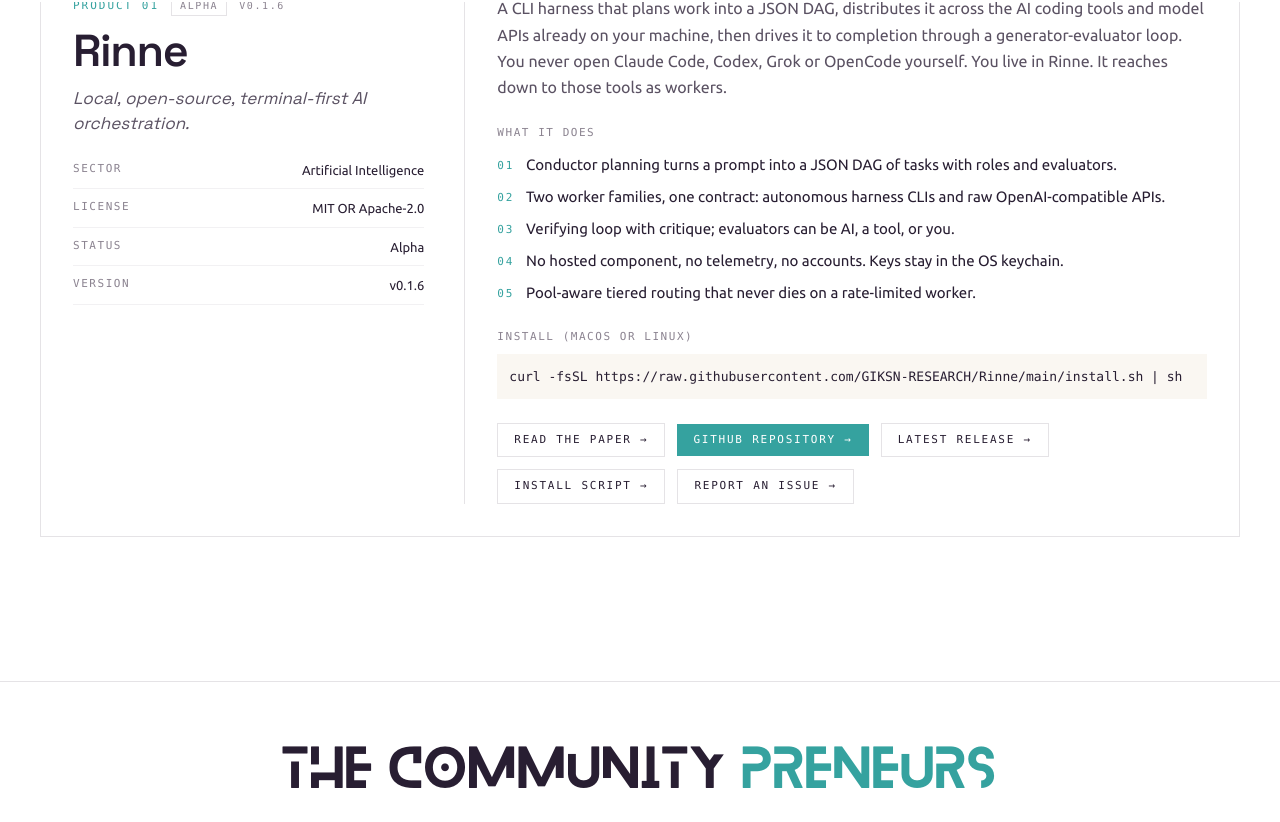
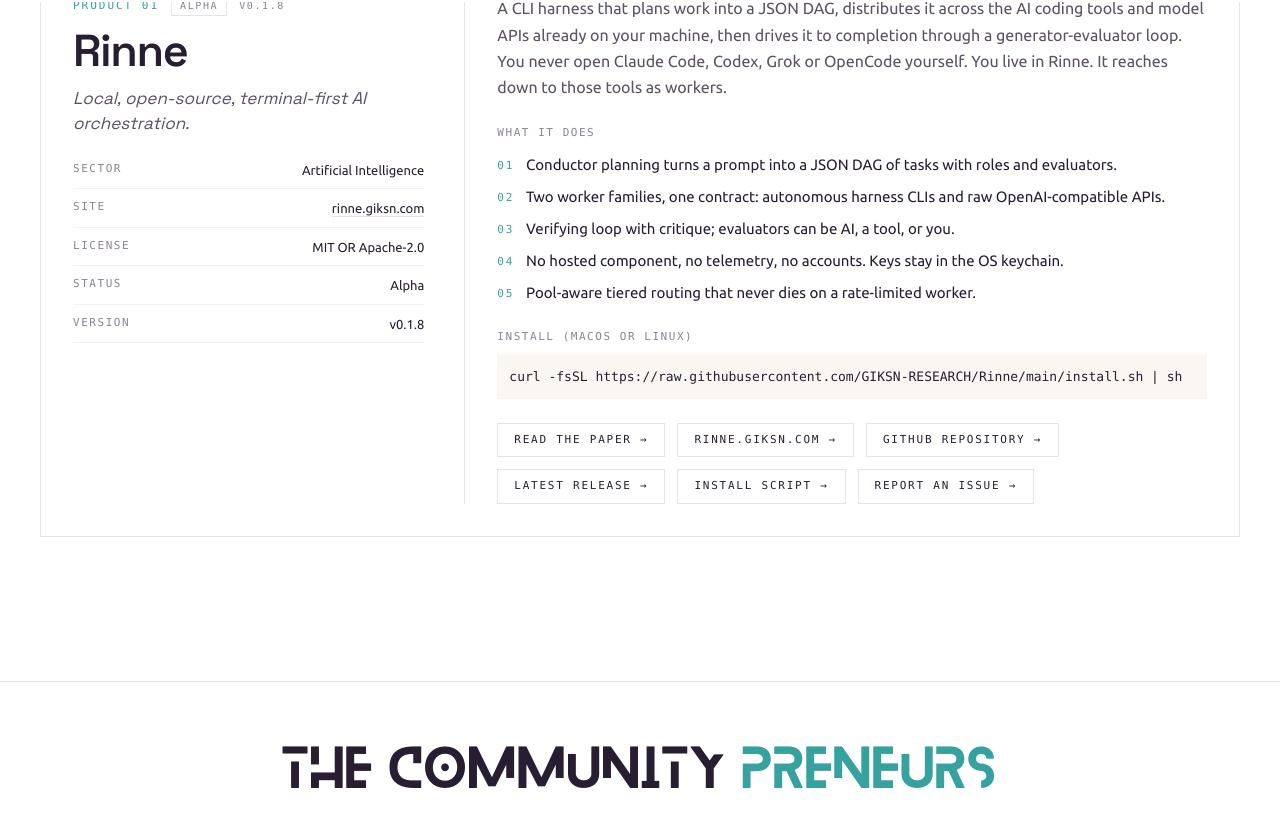
Before and after one commit to GIKSN-RESEARCH/giksn, a Next.js app: page /products in a window 1280 px wide. Shown: the part 798-1620 px from the top of the page. Built offline with nearby package versions, Linux system fonts and the light colour scheme; no server answers.

Commit message:
homepage & products page update

```diff
--- a/src/app/page.tsx
+++ b/src/app/page.tsx
@@ -2,6 +2,7 @@
 import { Masthead } from "@/components/Masthead";
 import { CategoryNav } from "@/components/CategoryNav";
 import { Footer } from "@/components/Footer";
+
 import { FilteredPapersList } from "@/components/FilteredPapersList";
 import { HeroSearchBar, HeroSearchHints } from "@/components/HeroSearchBar";
 import { StatusPill } from "@/components/StatusPill";
@@ -22,7 +23,7 @@
 // immediately via revalidateTag('papers').
 export const revalidate = 60;
 
-const DESKTOP_PAGE_SIZE = 8;
+const DESKTOP_PAGE_SIZE = 5;
 
 export default async function HomePage() {
   const all = await listPapersSortedByUpdatedPublic();
@@ -61,7 +62,7 @@
               <div className="kicker mb-2">The list</div>
               <h2 className="headline text-[1.6rem]">Recent</h2>
             </div>
-            <FilteredPapersList papers={recent} pageSize={6} />
+            <FilteredPapersList papers={recent} pageSize={DESKTOP_PAGE_SIZE} />
           </section>
 
           <div className="mt-12 mb-8">
--- a/src/app/products/page.tsx
+++ b/src/app/products/page.tsx
@@ -60,6 +60,11 @@
 
 function ProductBlock({ product, index }: { product: Product; index: number }) {
   const sector = categoryByCode(product.category);
+  const primaryLink =
+    product.links.find((l) => l.primary) ?? product.links[0] ?? null;
+  const siteHost = primaryLink
+    ? primaryLink.href.replace(/^https?:\/\//, "").replace(/\/$/, "")
+    : null;
 
   return (
     <article className="grid grid-cols-12 gap-6 md:gap-10 border border-rule bg-paper p-5 sm:p-8">
@@ -81,13 +86,39 @@
           className="font-display font-semibold text-ink leading-[1.02] tracking-[-0.03em]"
           style={{ fontSize: "clamp(1.8rem, 3.6vw, 2.8rem)" }}
         >
-          {product.name}
+          {primaryLink ? (
+            <a
+              href={primaryLink.href}
+              target="_blank"
+              rel="noopener noreferrer"
+              className="hover:text-accent transition-colors"
+            >
+              {product.name}
+            </a>
+          ) : (
+            product.name
+          )}
         </h2>
         <p className="mt-3 font-display italic text-ink-soft text-[15px] sm:text-[17px] leading-[1.5] max-w-[36ch]">
           {product.tagline}
         </p>
         <dl className="mt-6 space-y-2.5 font-mono text-[11px] uppercase tracking-[0.14em]">
           <MetaRow term="Sector" value={sector ? sector.full : product.category} />
+          {primaryLink && siteHost && (
+            <div className="flex justify-between gap-3 border-b border-rule-soft pb-2">
+              <dt className="text-ink-faint">Site</dt>
+              <dd className="text-ink text-right normal-case tracking-normal font-body text-[13px]">
+                <a
+                  href={primaryLink.href}
+                  target="_blank"
+                  rel="noopener noreferrer"
+                  className="link-underline text-accent hover:text-accent-deep"
+                >
+                  {siteHost}
+                </a>
+              </dd>
+            </div>
+          )}
           <MetaRow term="License" value={product.license} />
           <MetaRow term="Status" value={product.status} />
           {product.version && (
--- a/src/lib/products.ts
+++ b/src/lib/products.ts
@@ -1,3 +1,5 @@
+export const RINNE_SITE_URL = "https://rinne.giksn.com";
+
 export type ProductStatus = "Alpha" | "Beta" | "Stable";
 
 export type ProductLink = {
@@ -33,7 +35,7 @@
     slug: "rinne",
     name: "Rinne",
     tagline: "Local, open-source, terminal-first AI orchestration.",
-    version: "0.1.6",
+    version: "0.1.8",
     status: "Alpha",
     license: "MIT OR Apache-2.0",
     category: "AI",
@@ -58,9 +60,12 @@
     },
     links: [
       {
+        label: "rinne.giksn.com",
+        href: RINNE_SITE_URL,
+      },
+      {
         label: "GitHub repository",
         href: "https://github.com/GIKSN-RESEARCH/Rinne",
-        primary: true,
       },
       {
         label: "Latest release",
```
